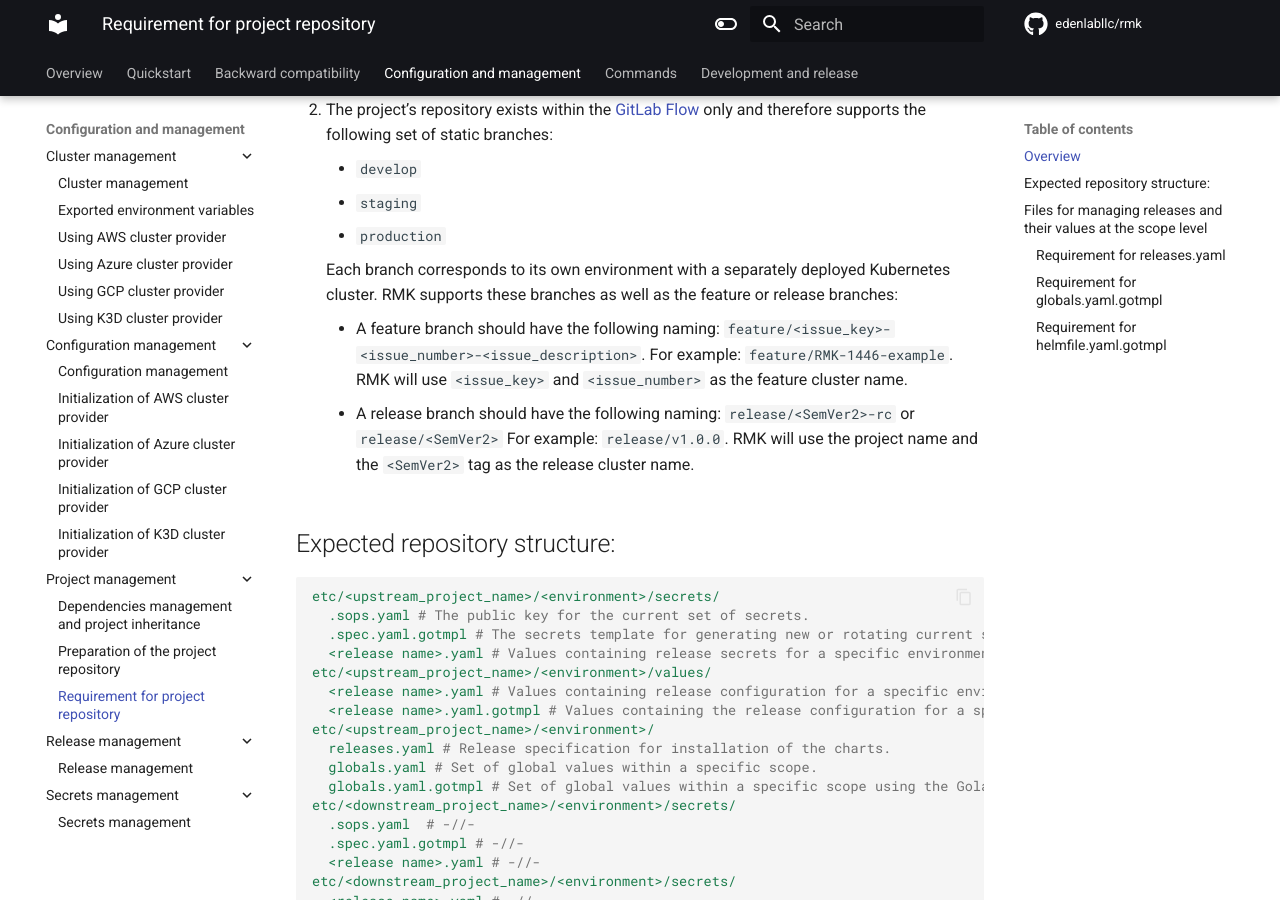
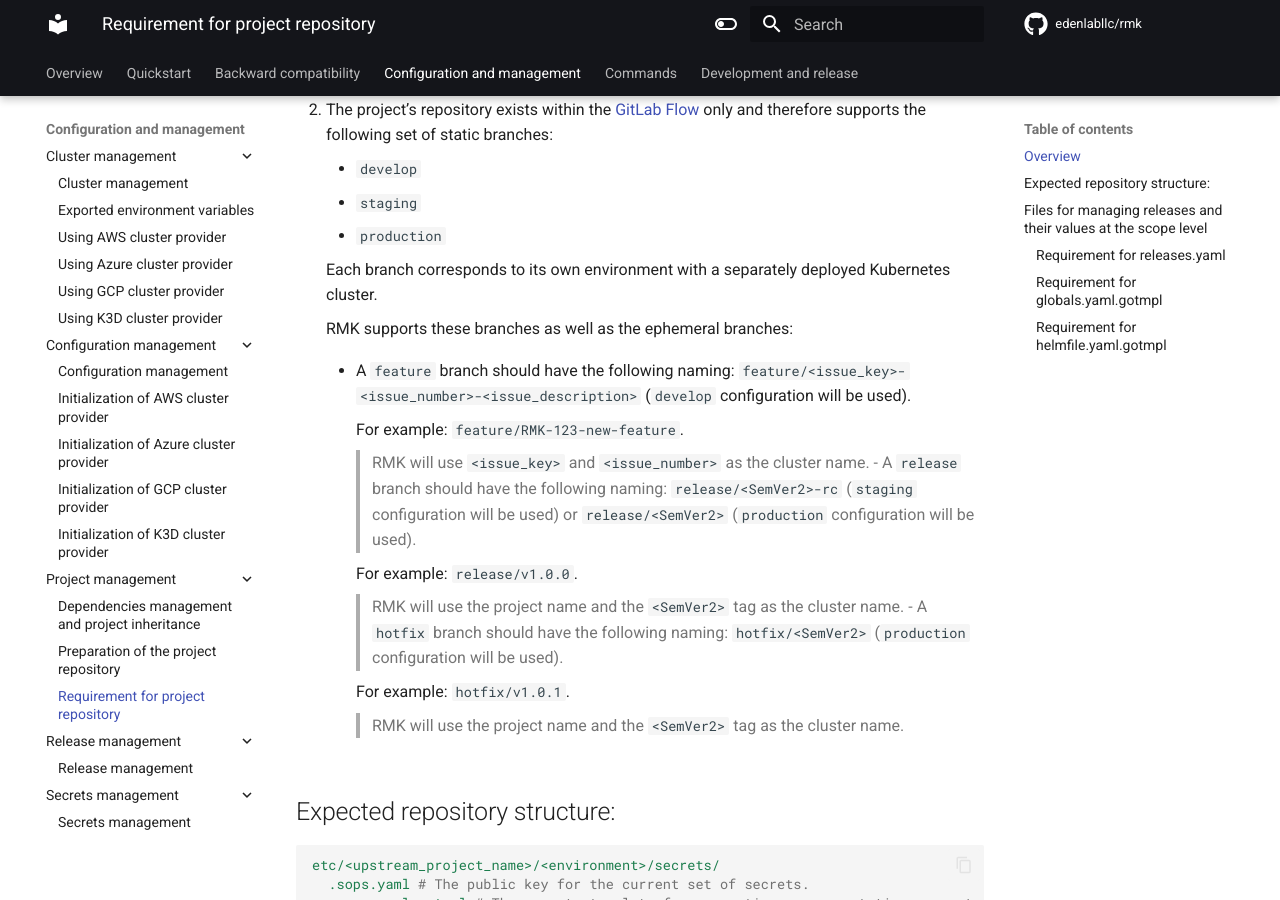
Before and after one commit to edenlabllc/rmk, an MkDocs documentation site: the page built from docs/configuration/project-management/requirement-for-project-repository.md, in a window 1280 px wide and 900 px high, scrolled down 281 px. Built offline with MkDocs 1.6.1 and Material for MkDocs 9.7.7, drawn with Linux system fonts in a browser that asks for light colours; comment, search, counter and statistics services are not loaded; the version menu is left out; some of the changed text lies outside the part shown.

Commit message:
Add support for hotfix/* branches.

````diff
--- a/docs/configuration/project-management/requirement-for-project-repository.md
+++ b/docs/configuration/project-management/requirement-for-project-repository.md
@@ -11,13 +11,27 @@
    - `staging`
    - `production`
 
-   Each branch corresponds to its own environment with a separately deployed Kubernetes cluster. RMK supports these
-   branches as well as the feature or release branches:
+   Each branch corresponds to its own environment with a separately deployed Kubernetes cluster.
 
-   - A feature branch should have the following naming: `feature/<issue_key>-<issue_number>-<issue_description>`.
-     For example: `feature/RMK-1446-example`. RMK will use `<issue_key>` and `<issue_number>` as the feature cluster name.
-   - A release branch should have the following naming: `release/<SemVer2>-rc` or `release/<SemVer2>`
-     For example: `release/v1.0.0`. RMK will use the project name and the `<SemVer2>` tag as the release cluster name.
+   RMK supports these branches as well as the ephemeral branches:
+
+   - A `feature` branch should have the following naming: `feature/<issue_key>-<issue_number>-<issue_description>`
+     (`develop` configuration will be used).
+
+     For example: `feature/RMK-123-new-feature`.
+
+     > RMK will use `<issue_key>` and `<issue_number>` as the cluster name.
+   - A `release` branch should have the following naming: `release/<SemVer2>-rc` (`staging` configuration will be used)
+     or `release/<SemVer2>` (`production` configuration will be used).
+
+     For example: `release/v1.0.0`.
+
+     > RMK will use the project name and the `<SemVer2>` tag as the cluster name.
+   - A `hotfix` branch should have the following naming: `hotfix/<SemVer2>` (`production` configuration will be used).
+
+     For example: `hotfix/v1.0.1`.
+
+     > RMK will use the project name and the `<SemVer2>` tag as the cluster name.
 
 ## Expected repository structure:
 
@@ -85,18 +99,19 @@ hooks:
   <release_name>:
     common-postuninstall-hook:
       events:
-         - postuninstall
+        - postuninstall
       showlogs: true
       command: "{{`{{ .Release.Labels.bin }}`}}/common-postuninstall-hook.sh"
       args:
-         - "{{`{{ .Release.Namespace }}`}}"
+        - "{{`{{ .Release.Namespace }}`}}"
   # ...
 ```
 
-> globals.yaml.gotmpl is used in two cases:
+> `globals.yaml.gotmpl` is used in two cases:
 >
 > 1. When values, configurations or environment variables need to be **declared globally** for multiple releases.
-> 2. When the current project is planned to be **inherited** by a downstream project and the overrides should be supported.
+> 2. When the current project is planned to be **inherited** by a downstream project and the overrides should be
+     supported.
 
 ### Requirement for `helmfile.yaml.gotmpl`
 
````
Also changed, not shown: README.md (+5 -4 lines), docs/configuration/cluster-management/usage-k3d-provider.md (+1 -1 lines), docs/index.md (+10 -8 lines), 1 other file.
